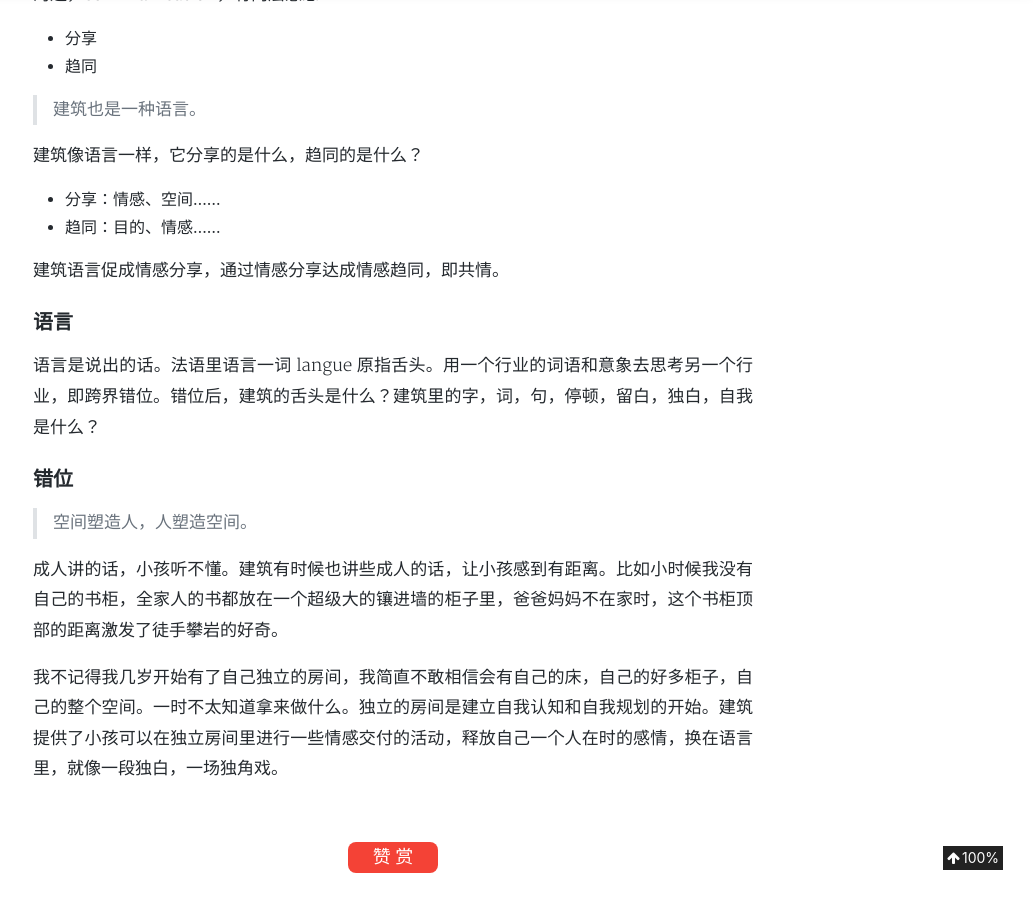
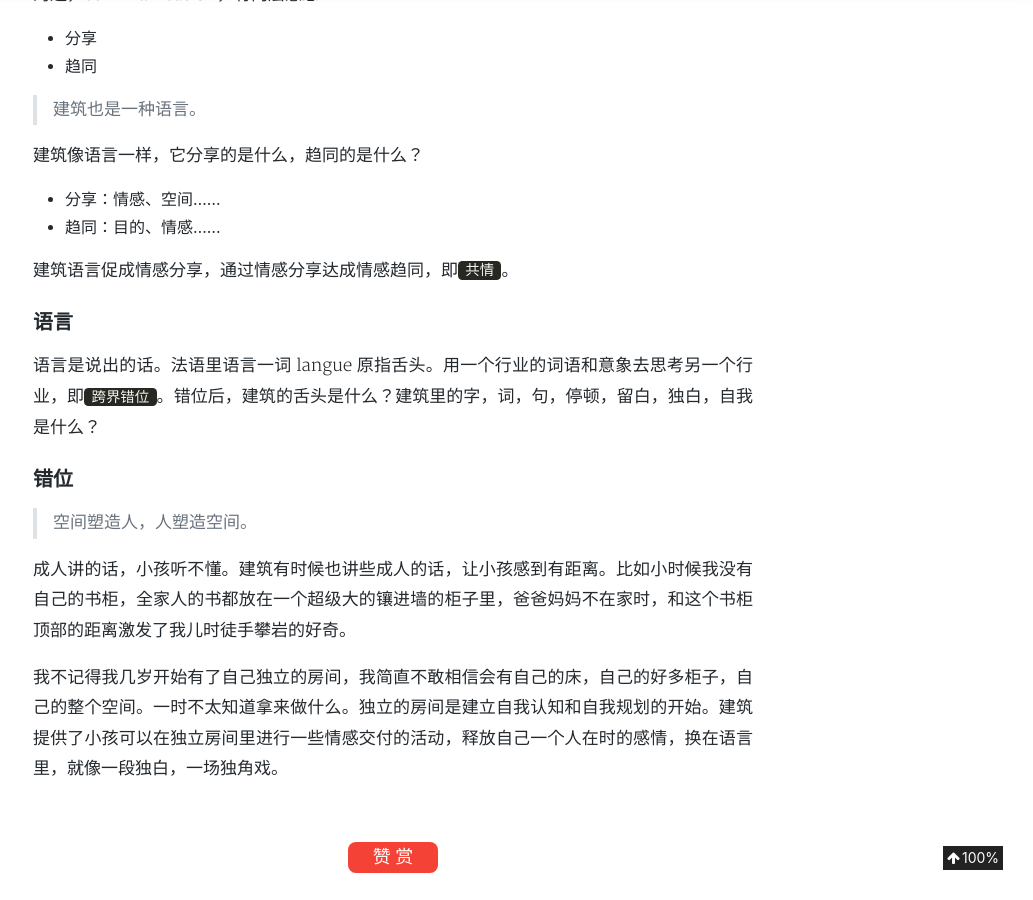
Before and after one commit to aJiea/ajiea.github.io, a Jekyll site: the page built from _posts/2020-06-17-communication-arch.md, in a window 1280 px wide and 900 px high, scrolled down 561 px. Shown: the whole window, without its empty margins (247-1280 px from the left). Built offline with Jekyll 4.4.1, drawn with Linux system fonts in a browser that asks for light colours; nearby versions of some CDN libraries; comment, search, counter and statistics services are not loaded; a style sheet for code colours, icons or effects is not loaded.

Commit message:
Update 2020-06-17-communication-arch.md

```diff
--- a/_posts/2020-06-17-communication-arch.md
+++ b/_posts/2020-06-17-communication-arch.md
@@ -20,17 +20,17 @@ categories: 'COMMUNICATION'
 - 分享：情感、空间……
 - 趋同：目的、情感……
 
-建筑语言促成情感分享，通过情感分享达成情感趋同，即共情。
+建筑语言促成情感分享，通过情感分享达成情感趋同，即``共情``。
 
 
 ### 语言
-语言是说出的话。法语里语言一词 langue 原指舌头。用一个行业的词语和意象去思考另一个行业，即跨界错位。错位后，建筑的舌头是什么？建筑里的字，词，句，停顿，留白，独白，自我是什么？
+语言是说出的话。法语里语言一词 langue 原指舌头。用一个行业的词语和意象去思考另一个行业，即``跨界错位``。错位后，建筑的舌头是什么？建筑里的字，词，句，停顿，留白，独白，自我是什么？
 
 
 ### 错位
 
 >  空间塑造人，人塑造空间。
 
-成人讲的话，小孩听不懂。建筑有时候也讲些成人的话，让小孩感到有距离。比如小时候我没有自己的书柜，全家人的书都放在一个超级大的镶进墙的柜子里，爸爸妈妈不在家时，这个书柜顶部的距离激发了徒手攀岩的好奇。
+成人讲的话，小孩听不懂。建筑有时候也讲些成人的话，让小孩感到有距离。比如小时候我没有自己的书柜，全家人的书都放在一个超级大的镶进墙的柜子里，爸爸妈妈不在家时，和这个书柜顶部的距离激发了我儿时徒手攀岩的好奇。
 
 我不记得我几岁开始有了自己独立的房间，我简直不敢相信会有自己的床，自己的好多柜子，自己的整个空间。一时不太知道拿来做什么。独立的房间是建立自我认知和自我规划的开始。建筑提供了小孩可以在独立房间里进行一些情感交付的活动，释放自己一个人在时的感情，换在语言里，就像一段独白，一场独角戏。
```
